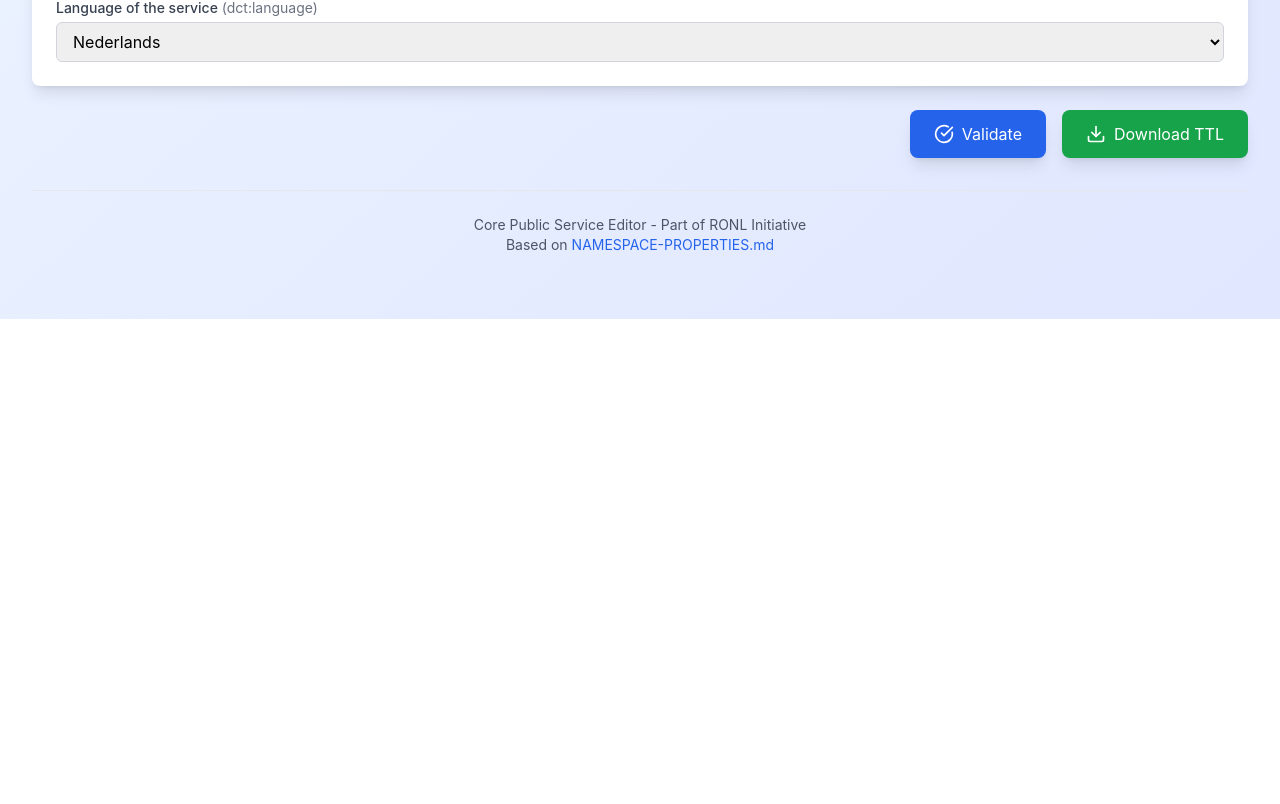
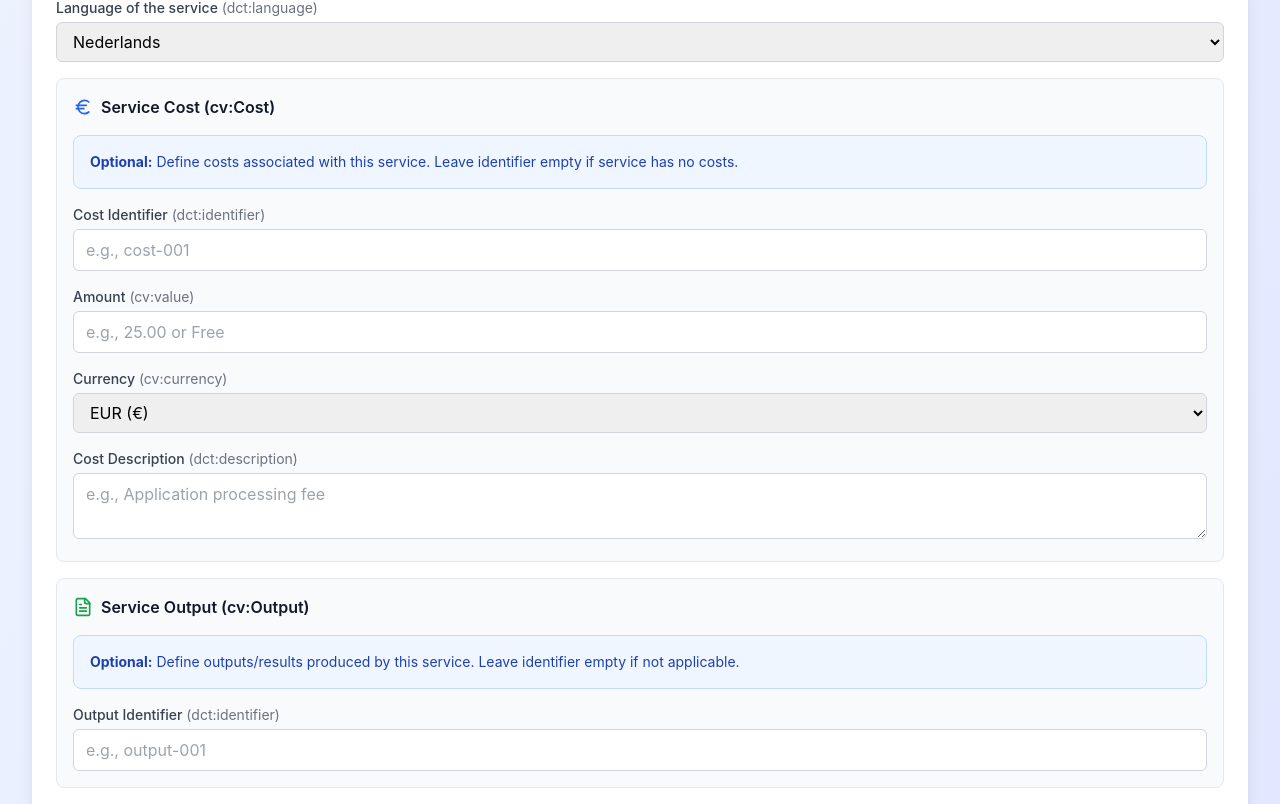
Before and after one commit to sgort/ttl-editor, a React (Create React App) app: page / in a window 1280 px wide. Shown: the part 831-1635 px from the top of the page. Before the commit the page ends 1150 px from the top, so only its background shows below. Built offline with nearby package versions, Linux system fonts and the light colour scheme.

Commit message:
chore: add Cost and Output sections

```diff
--- a/src/App.js
+++ b/src/App.js
@@ -100,12 +100,13 @@ function App() {
       parameters: parsed.parameters || [],
       cprmvRules: parsed.cprmvRules || [],
       cost: {
+        identifier: parsed.cost?.identifier || '',
         value: parsed.cost?.value || '',
         currency: parsed.cost?.currency || 'EUR',
         description: parsed.cost?.description || '',
       },
       output: {
-        cprmvRules: parsed.cprmvRules || [],
+        identifier: parsed.output?.identifier || '',
         name: parsed.output?.name || '',
         description: parsed.output?.description || '',
         type: parsed.output?.type || '',
@@ -524,6 +525,7 @@ function App() {
     if (cost.identifier) {
       const encodedCostId = encodeURIComponent(cost.identifier);
       ttl += `<https://regels.overheid.nl/costs/${encodedCostId}> a cv:Cost ;\n`;
+      ttl += `    dct:identifier "${escapeTTLString(cost.identifier)}" ;\n`;
       if (cost.value) ttl += `    cv:value "${escapeTTLString(cost.value)}" ;\n`;
       if (cost.currency) ttl += `    cv:currency "${escapeTTLString(cost.currency)}" ;\n`;
       if (cost.description)
@@ -535,11 +537,12 @@ function App() {
     if (output.identifier) {
       const encodedOutputId = encodeURIComponent(output.identifier);
       ttl += `<https://regels.overheid.nl/outputs/${encodedOutputId}> a cv:Output ;\n`;
+      ttl += `    dct:identifier "${escapeTTLString(output.identifier)}" ;\n`;
       if (output.name) ttl += `    dct:title "${escapeTTLString(output.name)}"@nl ;\n`;
       if (output.description)
         ttl += `    dct:description "${escapeTTLString(output.description)}"@nl ;\n`;
       if (output.type) ttl += `    dct:type <${output.type}> ;\n`;
-      ttl = ttl.slice(0, -2) + ' .\n';
+      ttl = ttl.slice(0, -2) + ' .\n\n';
     }
 
     // CPRMV Rules
@@ -752,7 +755,16 @@ function App() {
             </div>
 
             <div className="p-6 min-h-[600px]">
-              {activeTab === 'service' && <ServiceTab service={service} setService={setService} />}
+              {activeTab === 'service' && (
+                <ServiceTab
+                  service={service}
+                  setService={setService}
+                  cost={cost}
+                  setCost={setCost}
+                  output={output}
+                  setOutput={setOutput}
+                />
+              )}{' '}
               {activeTab === 'organization' && (
                 <OrganizationTab organization={organization} setOrganization={setOrganization} />
               )}
--- /dev/null
+++ b/src/components/tabs/CostSection.jsx
@@ -0,0 +1,91 @@
+import { Euro } from 'lucide-react';
+import React from 'react';
+
+export default function CostSection({ cost, setCost }) {
+  const updateField = (field, value) => {
+    setCost({ ...cost, [field]: value });
+  };
+
+  return (
+    <div className="bg-gray-50 border border-gray-200 rounded-lg p-4 space-y-4">
+      <div className="flex items-center gap-2 mb-4">
+        <Euro className="w-5 h-5 text-blue-600" />
+        <h3 className="font-semibold text-gray-900">Service Cost (cv:Cost)</h3>
+      </div>
+
+      <div className="bg-blue-50 border border-blue-200 rounded-lg p-4">
+        <p className="text-sm text-blue-800">
+          <strong>Optional:</strong> Define costs associated with this service. Leave identifier
+          empty if service has no costs.
+        </p>
+      </div>
+
+      {/* Cost Identifier */}
+      <div>
+        <label className="block text-sm text-gray-700 mb-1">
+          <span className="font-medium">Cost Identifier</span>
+          <span className="text-gray-500"> (dct:identifier)</span>
+        </label>
+        <input
+          type="text"
+          value={cost.identifier || ''}
+          onChange={(e) => updateField('identifier', e.target.value)}
+          className="w-full px-3 py-2 border border-gray-300 rounded-md"
+          placeholder="e.g., cost-001"
+        />
+      </div>
+
+      {/* Show fields if identifier exists OR if any other field has data (for imports) */}
+      {(cost.identifier || cost.value || cost.currency || cost.description) && (
+        <>
+          {/* Amount */}
+          <div>
+            <label className="block text-sm text-gray-700 mb-1">
+              <span className="font-medium">Amount</span>
+              <span className="text-gray-500"> (cv:value)</span>
+            </label>
+            <input
+              type="text"
+              value={cost.value || ''}
+              onChange={(e) => updateField('value', e.target.value)}
+              className="w-full px-3 py-2 border border-gray-300 rounded-md"
+              placeholder="e.g., 25.00 or Free"
+            />
+          </div>
+
+          {/* Currency */}
+          <div>
+            <label className="block text-sm text-gray-700 mb-1">
+              <span className="font-medium">Currency</span>
+              <span className="text-gray-500"> (cv:currency)</span>
+            </label>
+            <select
+              value={cost.currency || 'EUR'}
+              onChange={(e) => updateField('currency', e.target.value)}
+              className="w-full px-3 py-2 border border-gray-300 rounded-md"
+            >
+              <option value="EUR">EUR (€)</option>
+              <option value="USD">USD ($)</option>
+              <option value="GBP">GBP (£)</option>
+            </select>
+          </div>
+
+          {/* Description */}
+          <div>
+            <label className="block text-sm text-gray-700 mb-1">
+              <span className="font-medium">Cost Description</span>
+              <span className="text-gray-500"> (dct:description)</span>
+            </label>
+            <textarea
+              value={cost.description || ''}
+              onChange={(e) => updateField('description', e.target.value)}
+              className="w-full px-3 py-2 border border-gray-300 rounded-md"
+              rows="2"
+              placeholder="e.g., Application processing fee"
+            />
+          </div>
+        </>
+      )}
+    </div>
+  );
+}
--- /dev/null
+++ b/src/components/tabs/OutputSection.jsx
@@ -0,0 +1,94 @@
+import { FileText } from 'lucide-react';
+import React from 'react';
+
+export default function OutputSection({ output, setOutput }) {
+  const updateField = (field, value) => {
+    setOutput({ ...output, [field]: value });
+  };
+
+  return (
+    <div className="bg-gray-50 border border-gray-200 rounded-lg p-4 space-y-4">
+      <div className="flex items-center gap-2 mb-4">
+        <FileText className="w-5 h-5 text-green-600" />
+        <h3 className="font-semibold text-gray-900">Service Output (cv:Output)</h3>
+      </div>
+
+      <div className="bg-blue-50 border border-blue-200 rounded-lg p-4">
+        <p className="text-sm text-blue-800">
+          <strong>Optional:</strong> Define outputs/results produced by this service. Leave
+          identifier empty if not applicable.
+        </p>
+      </div>
+
+      {/* Output Identifier */}
+      <div>
+        <label className="block text-sm text-gray-700 mb-1">
+          <span className="font-medium">Output Identifier</span>
+          <span className="text-gray-500"> (dct:identifier)</span>
+        </label>
+        <input
+          type="text"
+          value={output.identifier}
+          onChange={(e) => updateField('identifier', e.target.value)}
+          className="w-full px-3 py-2 border border-gray-300 rounded-md"
+          placeholder="e.g., output-001"
+        />
+      </div>
+
+      {/* Show fields if identifier exists OR if any other field has data (for imports) */}
+      {(output.identifier || output.name || output.description || output.type) && (
+        <>
+          {/* Output Name */}
+          <div>
+            <label className="block text-sm text-gray-700 mb-1">
+              <span className="font-medium">Output Name</span>
+              <span className="text-gray-500"> (dct:title)</span>
+              <span className="text-red-500"> *</span>
+            </label>
+            <input
+              type="text"
+              value={output.name}
+              onChange={(e) => updateField('name', e.target.value)}
+              className="w-full px-3 py-2 border border-gray-300 rounded-md"
+              placeholder="e.g., Permit Document"
+            />
+            <p className="text-xs text-green-600 mt-1">Required if output identifier is provided</p>
+          </div>
+
+          {/* Output Description */}
+          <div>
+            <label className="block text-sm text-gray-700 mb-1">
+              <span className="font-medium">Output Description</span>
+              <span className="text-gray-500"> (dct:description)</span>
+            </label>
+            <textarea
+              value={output.description}
+              onChange={(e) => updateField('description', e.target.value)}
+              className="w-full px-3 py-2 border border-gray-300 rounded-md"
+              rows="2"
+              placeholder="e.g., Official permit document with stamp"
+            />
+          </div>
+
+          {/* Output Type */}
+          <div>
+            <label className="block text-sm text-gray-700 mb-1">
+              <span className="font-medium">Output Type</span>
+              <span className="text-gray-500"> (dct:type)</span>
+            </label>
+            <input
+              type="text"
+              value={output.type}
+              onChange={(e) => updateField('type', e.target.value)}
+              className="w-full px-3 py-2 border border-gray-300 rounded-md"
+              placeholder="URI or code, e.g., http://example.org/types/Permit"
+            />
+            <p className="text-xs text-green-600 mt-1">
+              URI reference to output type classification
+            </p>
+          </div>
+        </>
+      )}
+    </div>
+  );
+}
--- a/src/components/tabs/ServiceTab.jsx
+++ b/src/components/tabs/ServiceTab.jsx
@@ -1,12 +1,14 @@
 import React from 'react';
 
 import { LANGUAGE_OPTIONS } from '../../utils';
+import CostSection from './CostSection';
+import OutputSection from './OutputSection';
 
 /**
  * ServiceTab - Form for editing public service metadata
  * Maps to cpsv:PublicService in CPSV-AP 3.2.0
  */
-export default function ServiceTab({ service, setService }) {
+export default function ServiceTab({ service, setService, cost, setCost, output, setOutput }) {
   // Helper to update a single field
   const updateField = (field, value) => {
     setService({ ...service, [field]: value });
@@ -124,6 +126,8 @@ export default function ServiceTab({ service, setService }) {
           ))}
         </select>
       </div>
+      <CostSection cost={cost} setCost={setCost} />
+      <OutputSection output={output} setOutput={setOutput} />
     </div>
   );
 }
--- a/src/data/changelog.json
+++ b/src/data/changelog.json
@@ -15,7 +15,9 @@
           "Added cv:spatial to Organization",
           "Added explicit dct:identifier outputs to fix: Identifiers used in URIs but not explicitly output as properties",
           "Changed cpsv:follows to cv:hasLegalResource",
-          "Added Rule Identifiers and Titles"
+          "Added Rule Identifiers and Titles",
+          "Added Cost section to the UI",
+          "Added Output section to the UI"
         ]
       }
     ]
--- a/src/parseTTL.enhanced.js
+++ b/src/parseTTL.enhanced.js
@@ -158,6 +158,13 @@ export const parseTTLEnhanced = (ttlContent) => {
             ruleIdPath: '',
           };
         }
+
+        if (detectedType === 'cost') {
+          // Don't pre-populate - let dct:identifier parsing handle it
+        } else if (detectedType === 'output') {
+          // Don't pre-populate - let dct:identifier parsing handle it
+        }
+
         continue;
       }
 
@@ -327,6 +334,49 @@ export const parseTTLEnhanced = (ttlContent) => {
           currentSection = null;
         }
       }
+
+      // Cost properties
+      if (currentSection === 'cost') {
+        if (line.includes('dct:identifier')) {
+          parsed.cost.identifier = extractValue(line.split('dct:identifier')[1]);
+          console.log('🔍 Cost identifier found:', parsed.cost.identifier);
+        }
+        if (line.includes('cv:value')) {
+          parsed.cost.value = extractValue(line.split('cv:value')[1]);
+        }
+        if (line.includes('cv:currency')) {
+          parsed.cost.currency = extractValue(line.split('cv:currency')[1]);
+        }
+        if (line.includes('dct:description')) {
+          parsed.cost.description = extractValue(line.split('dct:description')[1]);
+        }
+
+        if (line.includes('.') && !line.includes(';')) {
+          currentSection = null;
+        }
+      }
+
+      // Output properties
+      if (currentSection === 'output') {
+        if (line.includes('dct:identifier')) {
+          parsed.output.identifier = extractValue(line.split('dct:identifier')[1]);
+          console.log('🔍 Output identifier found:', parsed.output.identifier);
+        }
+        if (line.includes('dct:title')) {
+          parsed.output.name = extractValue(line.split('dct:title')[1]);
+        }
+        if (line.includes('dct:description')) {
+          parsed.output.description = extractValue(line.split('dct:description')[1]);
+        }
+        if (line.includes('dct:type')) {
+          parsed.output.type = extractValue(line.split('dct:type')[1]);
+        }
+
+        if (line.includes('.') && !line.includes(';')) {
+          currentSection = null;
+        }
+      }
+
       if (currentSection === 'cprmvRule' && currentCprmvRule) {
         if (line.includes('cprmv:id')) {
           currentCprmvRule.ruleId =
@@ -361,7 +411,7 @@ export const parseTTLEnhanced = (ttlContent) => {
         }
       }
     }
-    console.log('🔍 CPRMV DEBUG - Parsed rules:', parsed.cprmvRules); // ← ADD THIS ONE LINE
+    console.log('🔍 CPRMV DEBUG - Parsed rules:', parsed.cprmvRules);
 
     return parsed;
   } catch (error) {
--- a/src/vocabularies.config.js
+++ b/src/vocabularies.config.js
@@ -32,17 +32,25 @@ export const VOCABULARY_CONFIG = {
       acceptedTypes: ['cv:PublicOrganisation'],
       canonicalType: 'cv:PublicOrganisation',
     },
+    cost: {
+      acceptedTypes: ['cv:Cost'],
+      canonicalType: 'cv:Cost',
+    },
+    output: {
+      acceptedTypes: ['cv:Output'],
+      canonicalType: 'cv:Output',
+    },
     legalResource: {
       acceptedTypes: ['eli:LegalResource'],
       canonicalType: 'eli:LegalResource',
     },
     temporalRule: {
-      acceptedTypes: ['cpsv:Rule, ronl:TemporalRule'],
+      acceptedTypes: ['cpsv:Rule', 'ronl:TemporalRule'],
       canonicalType: 'cpsv:Rule',
     },
     parameter: {
       acceptedTypes: ['skos:Concept', 'ronl:ParameterWaarde'],
-      canonicalType: 'skos:Concept',
+      canonicalType: 'ronl:ParameterWaarde',
     },
     cprmvRule: {
       acceptedTypes: ['cprmv:Rule'],
```
